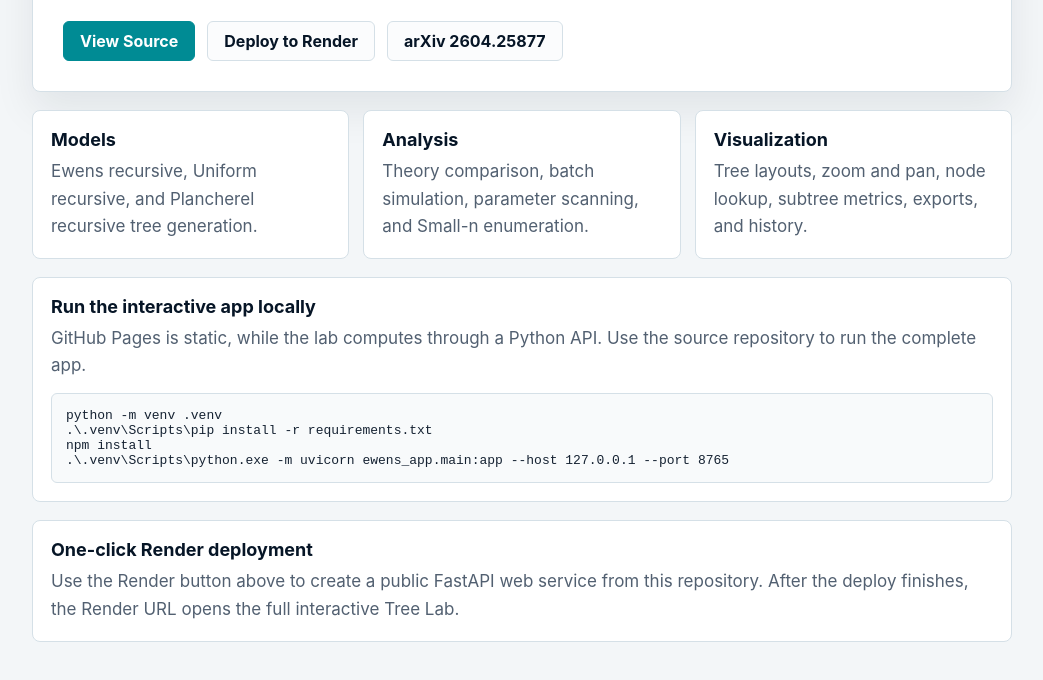
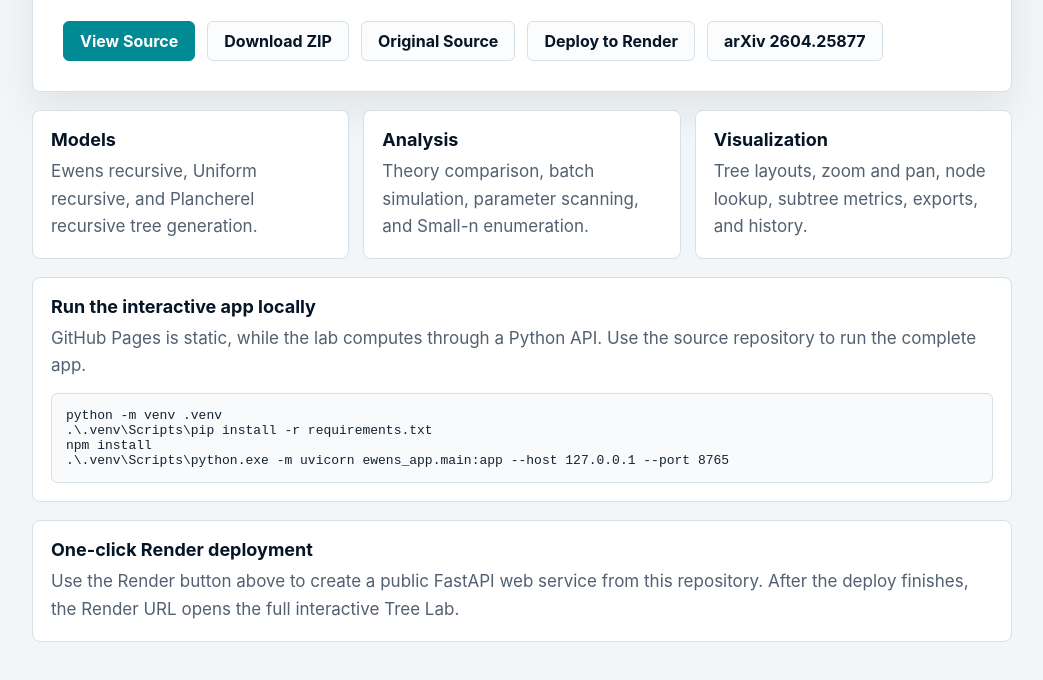
Before and after one commit to ShengjunZHANG800/tree_generate, a plain HTML site: page index.html in a window 1280 px wide. Shown: the part 210-890 px from the top of the page, without its empty margins (118-1161 px from the left). Drawn offline with Linux system fonts and the light colour scheme.

Commit message:
Add source links and improve experiment UX

```diff
--- a/index.html
+++ b/index.html
@@ -143,6 +143,8 @@
         </p>
         <div class="actions">
           <a class="button primary" href="https://github.com/ShengjunZHANG800/tree_generate">View Source</a>
+          <a class="button" href="https://github.com/ShengjunZHANG800/tree_generate/archive/refs/heads/main.zip">Download ZIP</a>
+          <a class="button" href="https://github.com/darkxan771/trees">Original Source</a>
           <a class="button" href="https://render.com/deploy?repo=https://github.com/ShengjunZHANG800/tree_generate">Deploy to Render</a>
           <a class="button" href="https://arxiv.org/abs/2604.25877">arXiv 2604.25877</a>
         </div>
```
